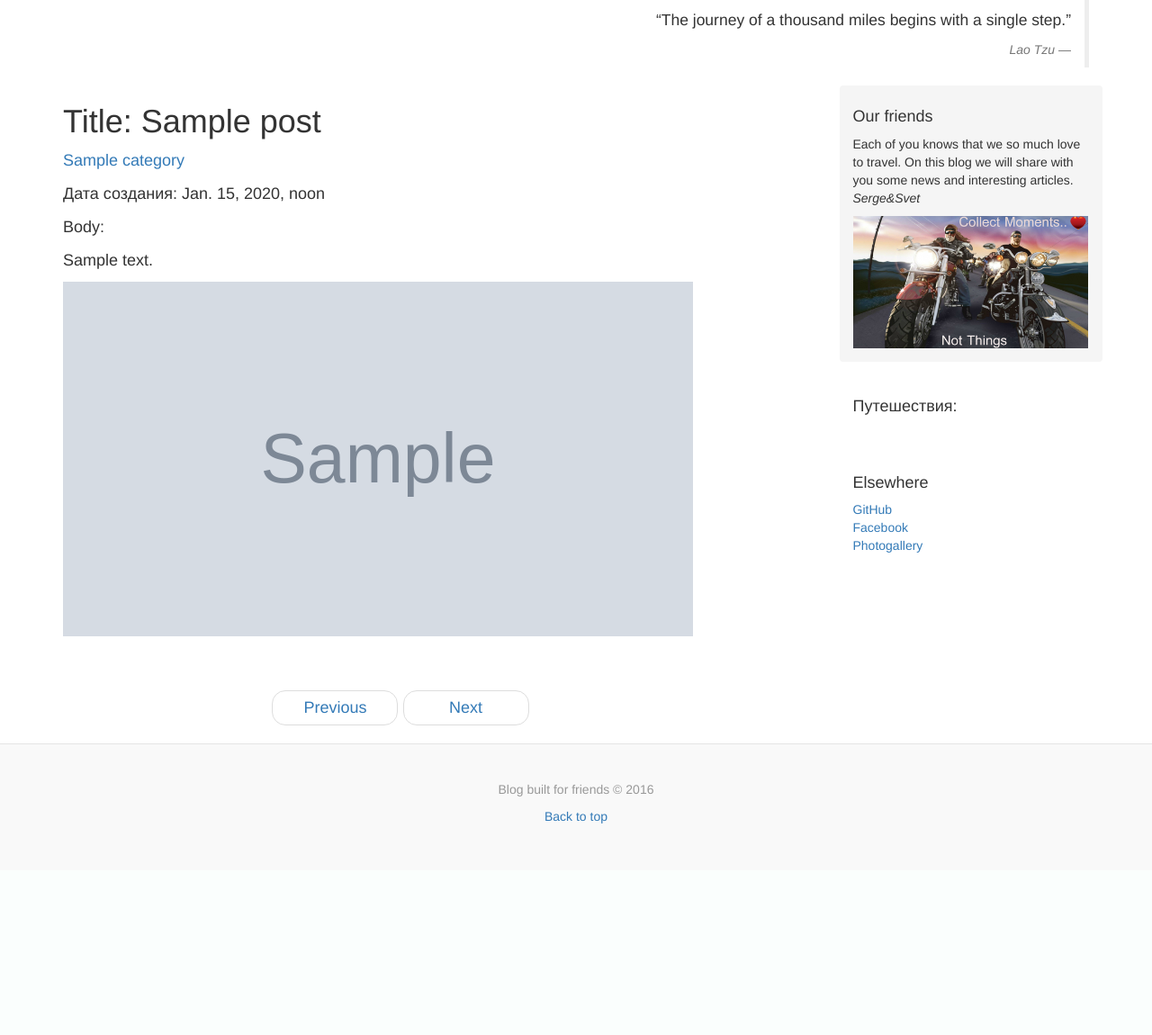
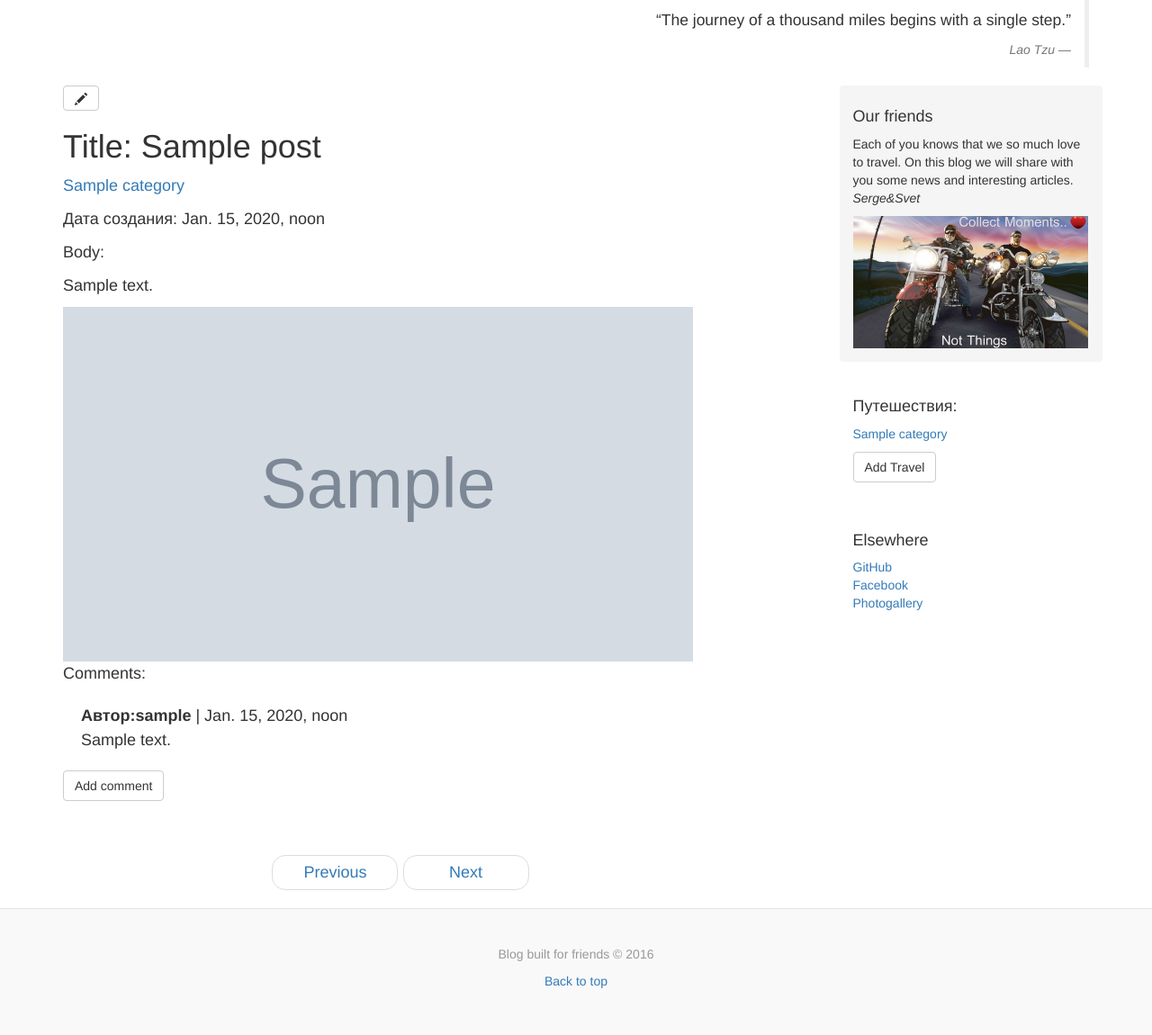
Before and after one commit to svetlanadev/WildWorld, a Django app: page /post/1/ in a window 1280 px wide. Shown: the part 50-1200 px from the top of the page at 90% size. Before the commit the page ends 965 px from the top, so only its background shows below. Run offline with Django 3.2, Linux system fonts and the light colour scheme; a user stored in the database is signed in; tables that the repository leaves empty hold one stand-in row (values such as "Sample post"); grey boxes marked "Sample" are stand-in pictures; some libraries are stand-ins or nearby versions.

Commit message:
Model Comment, button add Comment, button add Travel(Category)

```diff
--- a/blog/form.py
+++ b/blog/form.py
@@ -1,6 +1,6 @@
 from django import forms
 from django.contrib.auth.models import User
-from .models import Post, Poems, UserProfile
+from .models import Post, Poems, UserProfile, Comment, Category
 
 class PostForm(forms.ModelForm):
 	class Meta:
@@ -24,3 +24,13 @@ class UserProfileForm(forms.ModelForm):
 	class Meta:
 		model = UserProfile
 		fields = ('location', 'profile_picture',)
+
+class CommentForm(forms.ModelForm):
+	class Meta:
+		model = Comment
+		exclude = ["post"]
+
+class CategoryForm(forms.ModelForm):
+	class Meta:
+		model = Category
+		fields = ('name',)
--- a/blog/templates/all_categories.html
+++ b/blog/templates/all_categories.html
@@ -1,6 +1,9 @@
 {% extends "index.html" %}
 {% load staticfiles %}
 
+{% block title %}
+    Путешествия
+{% endblock %}
 
 {% block content %}
 <div>
--- a/blog/templates/allposts.html
+++ b/blog/templates/allposts.html
@@ -1,5 +1,9 @@
 {% extends "base.html" %}
 {% load staticfiles %}
+
+{% block title %}
+    Все посты
+{% endblock %}
 
 {% block content %}
 <div>
--- a/blog/templates/base.html
+++ b/blog/templates/base.html
@@ -1,11 +1,12 @@
 {% load staticfiles %}
+
 <!DOCTYPE HTML PUBLIC "-//W3C//DTD HTML 4.01 Transitional//EN" "http://www.w3.org/TR/html4/loose.dtd">
 
 <html>
 	<head>
     <meta charset="utf-8">
     <link rel="stylesheet" href="{% static "blog/css/style.css" %}"/ type="text/css">
-    <title> Wild world -{% block title %} My Cool Django Blog  {% endblock %}</title>
+    <title> {% block title %} My Cool Django Blog  {% endblock %}</title>
     <link rel="shortcut icon" href="{% static "blog/images/w25.gif" %}" type="image/jpg">
     <link rel="stylesheet" href="https://maxcdn.bootstrapcdn.com/bootstrap/3.3.2/css/bootstrap.min.css">
     <style id="holderjs-style" type="text/css"></style>
@@ -71,19 +72,30 @@
             <p>Each of you knows that we so much love to travel. On this blog we will share with you some news and interesting articles.<br/><em>Serge&Svet</em></p>
             <img src="{% static "blog/images/bike-quote1.jpg" %}" alt="Picture1" width="261" height="147"/>
           </div>
-
+          {% if user.is_authenticated %}
           <div class="sidebar-module">
             <h4>Путешествия:</h4>
             <ol class="list-unstyled">
-<!--               <li>testing func</li> -->
-              <!-- This sircle doesn't displays. Need to fix!! -->
               <li>
                  {% for category in categories %}
                     <a href="/category/{{ category.id }}">{{ category.name }}</a>&nbsp;
                  {% endfor %}
               </li>
             </ol>
+            <a class="btn btn-default" href="{% url 'blog:category_add' %}" role="button">Add Travel</a>
           </div>
+           {% else %}
+            <div class="sidebar-module">
+            <h4>Путешествия:</h4>
+            <ol class="list-unstyled">
+              <li>
+                 {% for category in categories %}
+                    <a href="/category/{{ category.id }}">{{ category.name }}</a>&nbsp;
+                 {% endfor %}
+              </li>
+            </ol>
+            </div>
+            {% endif %}
           <div class="sidebar-module">
             <h4>Elsewhere</h4>
             <ol class="list-unstyled">
--- a/blog/templates/index.html
+++ b/blog/templates/index.html
@@ -8,17 +8,8 @@
 {% block content %}
 <div>
 	<br/>
-<!--     {% if user.is_authenticated %}
-        <p>{{ user.username }}, добро пожаловать в Wild World!</p>
-        <a href="/logout/">Выйти..</a>
-    {% else %}
-        <p>Добро пожаловать в Wild World!</p>
-        <a href="/register/">Register here..></a>
-        <a href="/login/">LogIn..</a>
-    {% endif %} -->
-
 	{% if user.is_authenticated %}
-		<p><a class="btn btn-primary btn-lg" href="{% url 'blog:post_add' %}" role="button">Добавить новый Пост</a></p>
+		<a class="btn btn-primary btn-lg" href="{% url 'blog:post_add' %}" role="button">Добавить новый Пост</a>
 		<h3>Последние заметки: </h3>
     	{% for post in posts %}
 	    	<h2 class="blog-post-title">{{ post.title }}</h2>
@@ -43,10 +34,11 @@
         	    {% endautoescape %}
         	</p>
         	<img src="{{media_base}}{{ post.image }}"  alt="post_image" width="700" height="394" />
-		{% endfor %}
+	    {% endfor %}
 	{% endif %}
 
 	</div>
+
 ---------------------------------------------
 <!-- <h4><a href="#">Добавить новую Категорию</a></h4>
 {% for category in categories %}
@@ -56,5 +48,4 @@
 {% endfor %} -->
 
 ---------------------------------------------
-
 {% endblock %}
--- a/blog/templates/login.html
+++ b/blog/templates/login.html
@@ -6,6 +6,9 @@
 {% endblock %}
 
 {% block content %}
+    {% if form.errors %}
+        <p>Your username or password didn't match. Please, try again.</p>
+    {% endif %}
     <form method="post">{% csrf_token %}
 	    Username: <input type="text" name="username" value="" size="50" />
         <br />
@@ -13,5 +16,4 @@
         <br />
         <input type="submit" value="submit" />
     </form>
-
 {% endblock %}
--- a/blog/templates/poems.html
+++ b/blog/templates/poems.html
@@ -7,7 +7,7 @@
 
 {% block content %}
 	<p>Любимые стихи:</p>
-	{% if user.is_authenticate %}
+	{% if user.is_authenticated %}
 		<p><a class="btn btn-primary btn-lg" href="{% url 'blog:poem_add' %}" role="button">Добавить Стих</a></p>
 		{% for poem in poems %}
     		<p><a href="{% url 'blog:poem' poem.id %}">"{{poem.title}}"&nbsp;<small><cite title="Source Title">{{poem.author}} </cite></small></a></p>
--- a/blog/templates/post_add.html
+++ b/blog/templates/post_add.html
@@ -6,7 +6,7 @@
 {% endblock %}
 
 {% block content %}
-<h2>Add New Post</h2>
+<h1>New Post</h1>
 <form method="POST"> {% csrf_token %}
 	{{ form.as_p }}
 <button type="submit" class="save btn btn-default">Save, mate</button>
--- a/blog/templates/post_detail.html
+++ b/blog/templates/post_detail.html
@@ -6,7 +6,7 @@
 {% endblock %}
 
 {% block content %}
-{% if user.is_authenticate %}
+{% if user.is_authenticated %}
 	<a class="btn btn-default" href="{% url 'blog:post_edit' post_id=post.id%}"><span class="glyphicon glyphicon-pencil"></span></a>
     <h1>Title: {{ post.title }}</h1>
 	<p><a href="/allcategory/">{{ post.category }}</a></p>
@@ -17,6 +17,21 @@
         {% endautoescape %}
     </p>
     <img src="{{ media_base }}{{  post.image }} "  alt="post_image" width="700" height="394" />
+<!-- Comments -->
+    {% if comments %}
+        <p>Comments:</p>
+    {% endif %}
+    {% for comment in comments %}
+    <div class="comment">
+        <div class="time"><strong>Автор:{{ comment.author }}</strong> | {{ comment.created}}</div>
+        <div class="body">{{ comment.body }}</div>
+    </div>
+    {% empty %}
+        <p>No comments here yet.<br/> You can be the first ;)</p>
+    {% endfor %}
+<!-- Comments form -->
+    <a class="btn btn-default" href="{% url 'blog:add_comment_to_post' post_id=post.id %}">Add comment</a>
+
 {% else %}
     <h1>Title: {{ post.title }}</h1>
 	<p><a href="/allcategory/">{{ post.category }}</a></p>
@@ -27,5 +42,17 @@
         {% endautoescape %}
     </p>
     <img src="{{ media_base }}{{  post.image }} "  alt="post_image" width="700" height="394" />
+    <!-- Comments -->
+    {% if comments %}
+        <p>Comments:</p>
+    {% endif %}
+    {% for comment in comments %}
+    <div class="comment">
+        <div class="time"><strong>Автор:{{ comment.author }}</strong> | {{ comment.created}}</div>
+        <div class="body">{{ comment.body }}</div>
+    </div>
+    {% empty %}
+        <p>No comments here yet.<br/> You can be the first ;)</p>
+    {% endfor %}
 {% endif %}
 {% endblock %}
--- a/blog/urls.py
+++ b/blog/urls.py
@@ -20,6 +20,8 @@ urlpatterns = [
 	url(r'^login/$', views.user_login, name='user_login'),
 	# url(r'^restricted/', views.restricted, name='restricted'),
 	url(r'^logout/', views.user_logout, name='logout'),
+	url(r'^post/(?P<post_id>\d+)/comment/$', views.add_comment_to_post, name='add_comment_to_post'),
+	url(r'^category/add/', views.category_add, name='category_add'),
 
 	url(r'^(?P<question_id>\d+)/results/$', views.results, name="results"),
     url(r'^(?P<question_id>\d+)/vote/$', views.vote, name="vote"),
--- a/blog/views.py
+++ b/blog/views.py
@@ -1,7 +1,7 @@
 from django.shortcuts import render, redirect, get_object_or_404
 from django.http import HttpResponse, HttpResponseRedirect
-from blog.models import Post, Category, Poems
-from blog.form import PostForm, PoemForm, UserForm, UserProfileForm
+from blog.models import Post, Category, Poems, Comment
+from blog.form import PostForm, PoemForm, UserForm, UserProfileForm, CommentForm, CategoryForm
 from django.conf import settings
 from django.contrib.auth import authenticate, login, logout
 from django.contrib.auth.decorators import login_required
@@ -12,63 +12,28 @@ class MyStruct(object):
 		pass
 
 
-# -----def index - Home page
 def index(request):
 	post = Post.objects.order_by('-created')[:3]
 	categ = Category.objects.all()
+	comment = Comment.objects.filter(post=post)
 	poems_variable = Poems.objects.all()
-	visits = int(request.COOKIES.get('visits',1))
-	reset_last_visit_time = False
-	return render(request, 'index.html', {'posts' : post, 'categories' : categ, 'allpoems' : poems_variable, 'media_base' : settings.MEDIA_URL })
- #    if 'last_visit' in request.COOKIES():
- #    	last_visit = request.COOKIES['last_visit']
- #    	last_visit_time = datetime.strptime(last_visit[:-7], "%Y-%m-%d %H:%M:%S"))
- #        if (datetime.now() - last_visit_time).days > 0):
-	#         visits = visits + 1
-	#         reset_last_visit_time = True
-	# else:
-	# 	reset_last_visit_time = True
-	# 	context_dict['visits'] = visits
-	# 	response = render(request, 'index.html', context_dict)
- #    if reset_last_visit_time:
- #    	response.set.cookie('last_visit_time', datatime.now())
- #    	response.set.cookie('visits', visits)
-
+	return render(request, 'index.html', {'posts' : post, 'categories' : categ, 'comments' : comment, 'allpoems' : poems_variable, 'media_base' : settings.MEDIA_URL })
 
 # -----def allposts, def post_detail - This functions displays posts
 def allposts(request, allpostsnum):
 	post = Post.objects.order_by('-created')
-	return render(request, 'allposts.html', {'posts' : post})
+	categ = Category.objects.all()
+	return render(request, 'allposts.html', {'posts' : post, 'categories' : categ})
 
 
 def post_detail(request, post_id):
 	post = get_object_or_404(Post, id=post_id)
-	return render(request, 'post_detail.html', {'post' : post, 'media_base' : settings.MEDIA_URL })
+	comment = Comment.objects.filter(post=post)
+	categ = Category.objects.all()
+	return render(request, 'post_detail.html', {'post' : post, 'comments' : comment, "form":CommentForm(), "user":request.user, 'categories' : categ, 'media_base' : settings.MEDIA_URL })
 
 
-def post_add(request):
-	postAdded = False
-	author = request.user
-	if request.method == "POST":
-		form = PostForm(request.POST)
-		if form.is_valid():
-			postAdded = True
-			instance = form.save(commit=False)
-			instance.author = author
-			instance.save()
-		else:
-			print(form.errors)
-		return redirect('/index/')
-            # Profile image supplied? If so, we put it in the new UserProfile.
-          #       if 'image' in request.FILES:
-          #   	post.image = request.FILES['image']
-          #   	# Now we save the model instance!
-        		# post.save()
-          #   	# We can say registration was successful.
-          #   	registered = True
-	else:
-		form = PostForm()
-	return render(request, 'post_add.html', {'form' : form, 'postAdded' : postAdded })
+
 
 
 
@@ -130,7 +95,8 @@ def poem_add(request):
 
 # -----def sveta_contact - This function displays contacts
 def contact(request):
-	return render(request, 'contact.html', {})
+	categ = Category.objects.all()
+	return render(request, 'contact.html', {'categories' : categ})
 
 
 # -----def  - This functions create users
@@ -185,20 +151,56 @@ def user_logout(request):
 	return HttpResponseRedirect('/index/')
 
 
+def category_add(request):
+    if request.method == "POST":
+        form = CategoryForm(request.POST)
+        if form.is_valid():
+            form.save(commit=True)
+            return index(request)
+    else:
+        form = CategoryForm()
+    return render(request, "category_add.html", {'form' : form})
+
+def post_add(request):
+
+    if request.method == "POST":
+        form = PostForm(request.POST)
+        if form.is_valid():
+            post = form.save(commit=False)
+            post.author = request.user.id
+            post.created = timezone.now()
+            post.save()
+            return redirect('/post_detail/', post_id=p.id)
+    else:
+        form = PostForm()
+    return render(request, "post_add.html", {"form" : form})
+
+
+def add_comment_to_post(request, post_id):
+    post = get_object_or_404(Post, id=post_id)
+    if request.method == "POST":
+        form = CommentForm(request.POST)
+        if form.is_valid():
+            comment = form.save(commit=False)
+            comment.post = post
+            comment.save()
+            return redirect("/index/", post_id=post.id)
+    else:
+        form = CommentForm()
+    return render(request, "add_comment_to_post.html", {'form' : form})
 
 
 
-
-# ----  few functioons just for training
+# few functioons just for training
 
 def results(request, question_id):
-	response = "You're looking at the results of question %s."
-	return HttpResponse(response % question_id)
+    response = "You're looking at the results of question %s."
+    return HttpResponse(response % question_id)
 
 def vote(request, question_id):
-	return HttpResponse("You're voting on question %s." % question_id)
+    return HttpResponse("You're voting on question %s." % question_id)
 
 def test(request):
-	latest_question_list = Post.objects.all()
-	context = {'posts' : latest_question_list}
-	return render(request, 'test.html', context)
+    latest_question_list = Post.objects.all()
+    context = {'posts' : latest_question_list}
+    return render(request, 'test.html', context)
--- a/static/blog/css/style.css
+++ b/static/blog/css/style.css
@@ -189,3 +189,7 @@ text-decoration: none;
 a {
 background-color: transparent;
 }
+
+.comment {
+    margin: 20px 0px 20px 20px;
+}
```
Also changed, not shown: blog/admin.py (+5 -2 lines), blog/models.py (+10 -0 lines), blog/templates/add_comment_to_post.html (added, +9 -0 lines), blog/templates/category_add.html (added, +8 -0 lines), blog/migrations/0009_comment.py (added), media/post_image/9f-dyiPhQd8.jpg (added), media/post_image/fon1.JPG (added), media/profile_image/3z6LEkCOrHc.jpg (added). Lines whose indentation alone changed are shown as unchanged.
